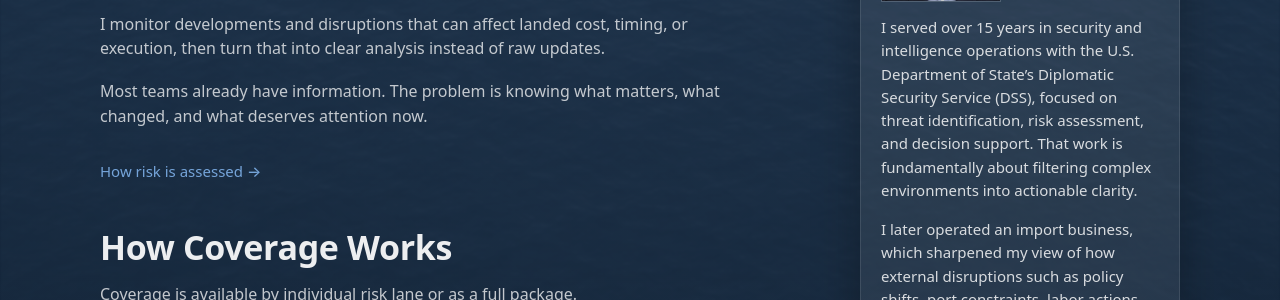
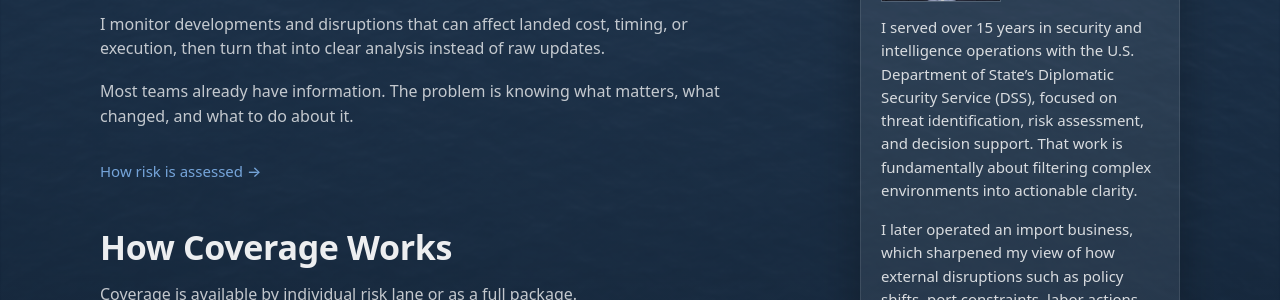
Before and after one commit to importrisk/import-risk-intelligence-site, a Jekyll site: the page built from index.html, in a window 1280 px wide. Shown: the part 1044-1344 px from the top of the page. Built offline with Jekyll 4.4.1, drawn with Linux system fonts in a browser that asks for light colours.

Commit message:
Update index.html

```diff
--- a/index.html
+++ b/index.html
@@ -103,7 +103,7 @@ description: Independent risk assessment for U.S. importers.
   </p>
 
   <p class="section-text">
-    Most teams already have information. The problem is knowing what matters, what changed, and what deserves attention now.
+    Most teams already have information. The problem is knowing what matters, what changed, and what to do about it.
   </p>
 
   <p class="method-more">
```
